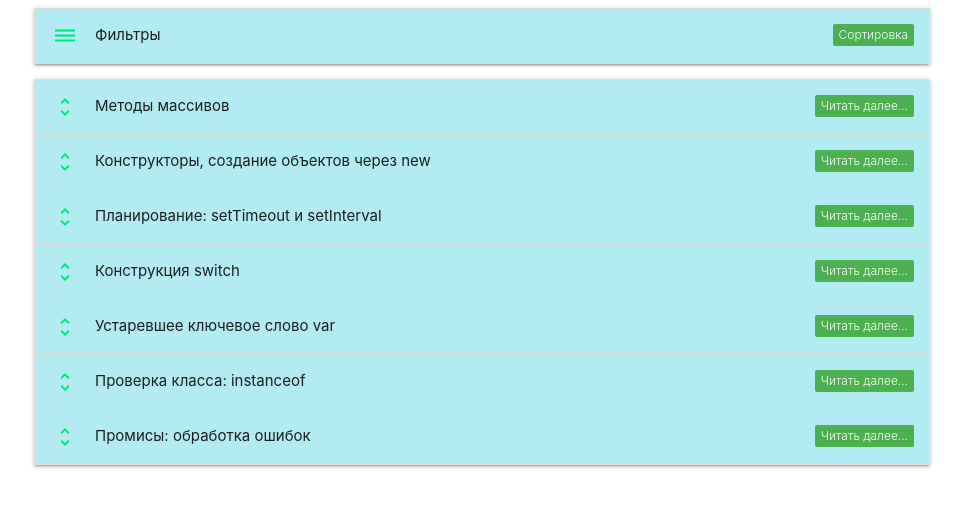
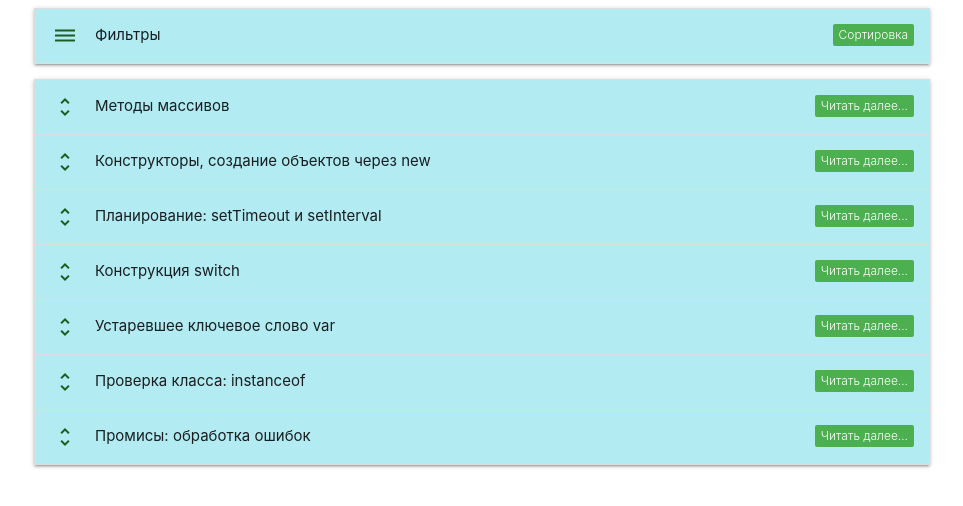
Before and after one commit to MikhailR1337/pet_project_one, a React (Create React App) app: page / in a window 1280 px wide. Shown: the top 506 px of the page, without its empty margins (158-1121 px from the left). Built offline with nearby package versions, Linux system fonts and the light colour scheme.

Commit message:
input bag fixed

```diff
--- a/src/components/Article.js
+++ b/src/components/Article.js
@@ -32,13 +32,13 @@ export class Article extends Component {
         return (
             <li>
                 <div className="collapsible-header cyan lighten-4" onClick={isOpenHandler}>
-                    <i className="material-icons green-text text-accent-3">{this.toggleIconImage}</i>
+                    <i className="material-icons green-text text-darken-4">{this.toggleIconImage}</i>
                     {article.title}
                     <span className="new badge green" data-badge-caption={this.toggleBadgeCaption}></span>
                 </div>
                 <div className={this.toggleCollapsibleBody}>
                     <p>{article.text}</p>
-                    <CommentList comments={article.comments} />
+                    <CommentList isOpen={isOpen} comments={article.comments} />
                 </div>
             </li>
         );
--- a/src/components/CommentList.js
+++ b/src/components/CommentList.js
@@ -1,11 +1,11 @@
-import React, { useState } from 'react';
+import React, { useState, useEffect } from 'react';
 import { Comment } from './Comment';
 import PropTypes from 'prop-types';
-import { FormCommentAdd } from './FormCommentAdd';
+import { FormCommentAdd } from './forms/FormCommentAdd';
 
 /* eslint-disable jsx-a11y/anchor-is-valid */
 
-export const CommentList = ({ comments = [] }) => {
+export const CommentList = ({ comments = [], isOpen }) => {
     // Задаем state через хук useState
     const [isOpenComment, setOpenComment] = useState(false);
 
@@ -13,6 +13,11 @@ export const CommentList = ({ comments = [] }) => {
     const OpenCommentHandler = () => {
         setOpenComment(!isOpenComment)
     }
+
+    // С помощью useEffect следим за isOpen и меняем isOpenComment
+    useEffect(() => {
+        if (!isOpen) setOpenComment(false);
+    }, [isOpen])
 
     // Меняем icon в зависимости от isOpenComment
     const toggleIconImage = isOpenComment ? "speaker_notes_off": "speaker_notes";
@@ -38,14 +43,14 @@ export const CommentList = ({ comments = [] }) => {
                     <ul className="collection">
                         {isOpenComment && comments.map((comment) => <Comment comment={comment} key={comment.id} />)}
                     </ul>
-                    {isOpenComment && <FormCommentAdd />}
+                    {isOpen && <FormCommentAdd />}
                 </>
             )
         }
         return (
             <>
                 <div className="card-panel teal deep-purple lighten-3">Комментариев пока нет</div>
-                <FormCommentAdd />
+                {isOpen && <FormCommentAdd />}
             </>
         );
     }
--- a/src/components/filters/Filter.js
+++ b/src/components/filters/Filter.js
@@ -28,7 +28,7 @@ export class Filter extends Component {
             <ul className="collapsible">
                 <li>
                     <div className="collapsible-header cyan lighten-4" onClick={this.isOpenHandler}>
-                        <i className="material-icons green-text text-accent-3">{this.toggleIconImage}</i>
+                        <i className="material-icons green-text text-darken-4">{this.toggleIconImage}</i>
                         Фильтры
                         <span className="new badge green" data-badge-caption={this.toggleBadgeCaption}></span>
                     </div>
--- a/src/components/FormCommentAdd.js
+++ b/src/components/forms/FormCommentAdd.js
@@ -12,6 +12,7 @@ export class FormCommentAdd extends Component {
 
     // Универсальный метод для value всех инпутов
     textHandle = (event) => {
+        console.log('салам')
         this.setState({
             [event.target.name]: event.target.value,
         })
@@ -20,6 +21,10 @@ export class FormCommentAdd extends Component {
     // отключаем перезагрузку при нажатии на кнопку
     submitComment = (event) => {
         event.preventDefault();
+        this.setState({
+            userNameText: '',
+            commentText: ''
+        })
     }
 
     render() {
```
